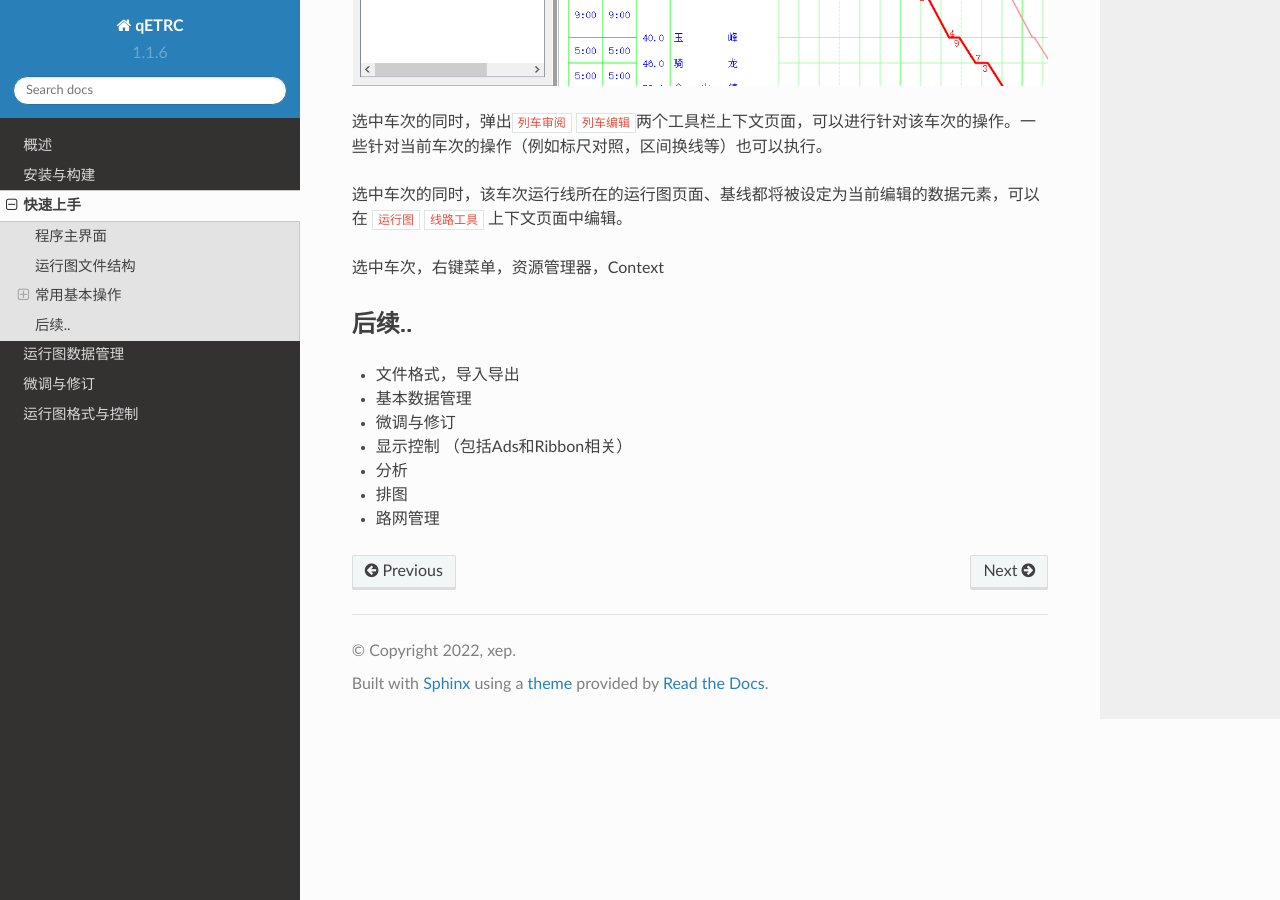
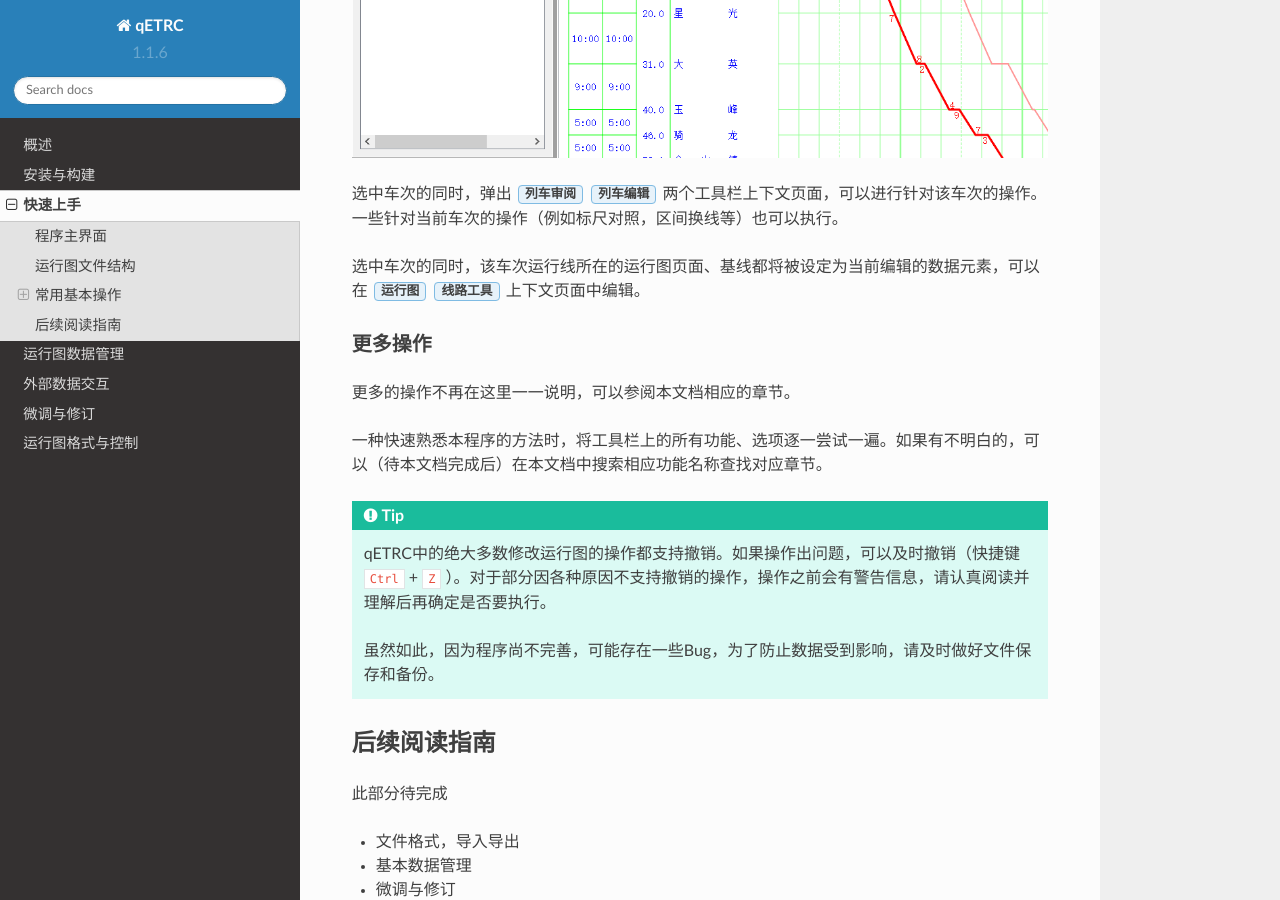
Before and after one commit to CDK6182CHR/qETRC_RTD, a Sphinx documentation site: the page built from docs/source/tutorial.rst, in a window 1280 px wide and 900 px high, scrolled down 5583 px. Built offline with Sphinx 7.4.7 and the Read the Docs theme 2.0.0, drawn with Linux system fonts in a browser that asks for light colours; some of the changed text lies outside the part shown.

Commit message:
2022.5.10

```diff
--- a/docs/source/conf.py
+++ b/docs/source/conf.py
@@ -17,6 +17,7 @@ extensions = [
     'sphinx.ext.autodoc',
     'sphinx.ext.autosummary',
     'sphinx.ext.intersphinx',
+    'sphinx.ext.autosectionlabel'
 ]
 
 intersphinx_mapping = {
--- a/docs/source/data/index.rst
+++ b/docs/source/data/index.rst
@@ -1,2 +1,8 @@
 运行图数据管理
 --------------
+
+本章介绍运行图各种数据元素的基本编辑。对于每一种数据元素，首先给出（用户层面需要了解的）概念性的内容，然后说明其基本的查看编辑方法。除了本章介绍的基本编辑方法外，对于一些特定的场景，软件可能已经设计好了一些更方便的数据调整方法，请参见\ :doc:`/modify/index`\ 。
+
+.. toctree::
+
+    rail
--- a/docs/source/index.rst
+++ b/docs/source/index.rst
@@ -17,11 +17,13 @@ qETRC列车运行图系统
 
 
 .. toctree::
-   :maxdepth: 3
+   :maxdepth: 4
+   :glob:
 
    overview
    install
    tutorial
    data/index
+   interchange/index
    modify/index
    view/index
--- /dev/null
+++ b/docs/source/interchange/index.rst
@@ -0,0 +1,2 @@
+外部数据交互
+------------
--- a/docs/source/tutorial.rst
+++ b/docs/source/tutorial.rst
@@ -18,9 +18,9 @@
 - 正中央占据最大空间的\ **运行图窗口**\ 。
 - 窗口顶部、运行图窗口以上为 **工具栏** 。本软件采用Ribbon风格的工具栏，由\ `SARibbon <https://github.com/czyt1988/SARibbon/>`_\ 提供支持。其中：
 
-    - 左上角按钮 ``文件`` 包含打开、保存等基本的文件操作。
-    - ``开始`` 至 ``显示`` 四个页面为基本的 **工具栏页面** ，包含基本操作，在程序运行过程中始终显示。
-    - 右侧带背景的 ``运行图`` ``线路工具`` 等选项卡为 **上下文页面** 或 **上下文选项卡** (context page) ，是针对运行图文件中某一特定元素（运行图页面、线路、列车等）的具体操作，程序启动时不显示，只有当选择到具体元素时，才显示。也可手动关闭。
+    - 左上角按钮 :guilabel:`文件` 包含打开、保存等基本的文件操作。
+    - :guilabel:`开始` 至 :guilabel:`显示` 四个页面为基本的 **工具栏页面** ，包含基本操作，在程序运行过程中始终显示。
+    - 右侧带背景的 :guilabel:`运行图` :guilabel:`线路工具` 等选项卡为 **上下文页面** 或 **上下文选项卡** (context page) ，是针对运行图文件中某一特定元素（运行图页面、线路、列车等）的具体操作，程序启动时不显示，只有当选择到具体元素时，才显示。也可手动关闭。
     - 右上角有撤销、重做、关闭选项卡、关闭窗口等操作。
 
 - 运行图窗口左右两侧为\ **停靠面板**\ （docked widget） 区域，用户可以自行开关窗口、移动位置等。默认情况下，启动时包含四个窗口：
@@ -96,7 +96,9 @@
 - 在运行图资源管理器相应项目上双击，或者右击，找到对应的编辑选项。
 - 通过某种方式选择到该数据元素（例如，在资源管理器或者其他管理窗口上选择相应的数据元素；点击车次运行线等），然后在上下文工具栏页面中找到相应的编辑功能。
 
-以上方式提供了对所有数据元素的最基本操作，原则上可以满足一切数据编辑的需要。然而逐个修订数据可能会比较麻烦，对于一些特定的应用场景，软件已经实现好更方便的功能，请参见\ :doc:`微调与修订</modify/index>`\ 及\ :doc:`运行图数据管理</data/index>`\ 。此外，还可以通过导入、导出数据的方式实现高效编辑，请参见\ :doc:`数据交互</data/index>`\ 。对于有一定开发能力的用户，也可以考虑借由pyETRC数据部分的代码，对数据进行外部编程，参见\ :doc:`数据的外部编程</data/index>`\ 。
+以上简要介绍了运行图数据元素基本编辑的一般方法。关于数据元素的具体概念性规定，以及各种编辑器的具体说明，请参见\ :doc:`运行图数据管理</data/index>`\ 中的相应章节。
+
+以上方式提供了对所有数据元素的最基本操作，原则上可以满足一切数据编辑的需要。然而逐个修订数据可能会比较麻烦，对于一些特定的应用场景，软件已经实现好更方便的功能，请参见\ :doc:`微调与修订</modify/index>`\ 及\ :doc:`运行图数据管理</data/index>`\ 。此外，还可以通过导入、导出数据的方式实现高效编辑，请参见\ :doc:`数据交互</interchange/index>`\ 。对于有一定开发能力的用户，也可以考虑借由pyETRC数据部分的代码，对数据进行外部编程，参见\ :doc:`数据的外部编程</interchange/index>`\ 。
 
 
 车次选择
@@ -107,18 +109,30 @@
 .. figure:: /_static/img/tutorial/select-train.png
     :alt: 选中车次
 
-选中车次的同时，弹出\ ``列车审阅`` ``列车编辑``\ 两个工具栏上下文页面，可以进行针对该车次的操作。一些针对当前车次的操作（例如标尺对照，区间换线等）也可以执行。
+选中车次的同时，弹出 :guilabel:`列车审阅` :guilabel:`列车编辑` 两个工具栏上下文页面，可以进行针对该车次的操作。一些针对当前车次的操作（例如标尺对照，区间换线等）也可以执行。
 
-选中车次的同时，该车次运行线所在的运行图页面、基线都将被设定为当前编辑的数据元素，可以在 ``运行图`` ``线路工具`` 上下文页面中编辑。
+选中车次的同时，该车次运行线所在的运行图页面、基线都将被设定为当前编辑的数据元素，可以在 :guilabel:`运行图` :guilabel:`线路工具` 上下文页面中编辑。
 
 
-选中车次，右键菜单，资源管理器，Context
+更多操作
+^^^^^^^^^
+
+更多的操作不再在这里一一说明，可以参阅本文档相应的章节。
+
+一种快速熟悉本程序的方法时，将工具栏上的所有功能、选项逐一尝试一遍。如果有不明白的，可以（待本文档完成后）在本文档中搜索相应功能名称查找对应章节。
+
+.. tip::
+    qETRC中的绝大多数修改运行图的操作都支持撤销。如果操作出问题，可以及时撤销（快捷键 ``Ctrl`` + ``Z`` ）。对于部分因各种原因不支持撤销的操作，操作之前会有警告信息，请认真阅读并理解后再确定是否要执行。
+
+    虽然如此，因为程序尚不完善，可能存在一些Bug，为了防止数据受到影响，请及时做好文件保存和备份。
 
 
 
 
-后续..
-~~~~~~~
+后续阅读指南
+~~~~~~~~~~~~
+
+| 此部分待完成
 
 * 文件格式，导入导出
 * 基本数据管理
```
Also changed, not shown: docs/source/data/rail.rst (added, +60 -0 lines), docs/source/_static/img/data/railstation.png (added).
